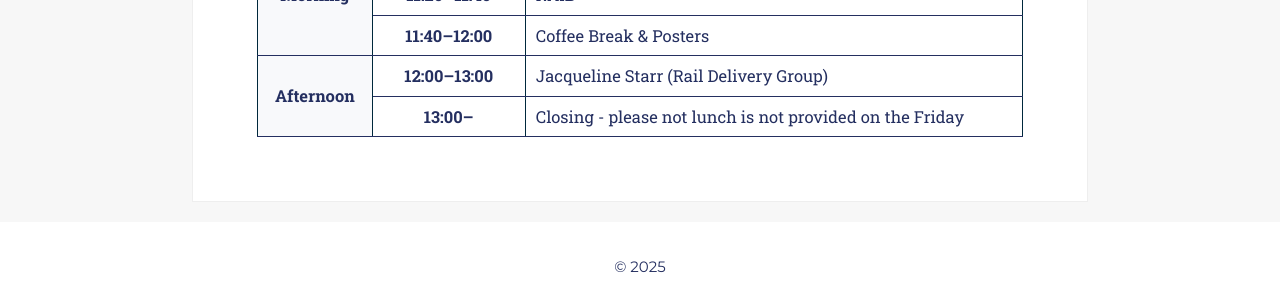
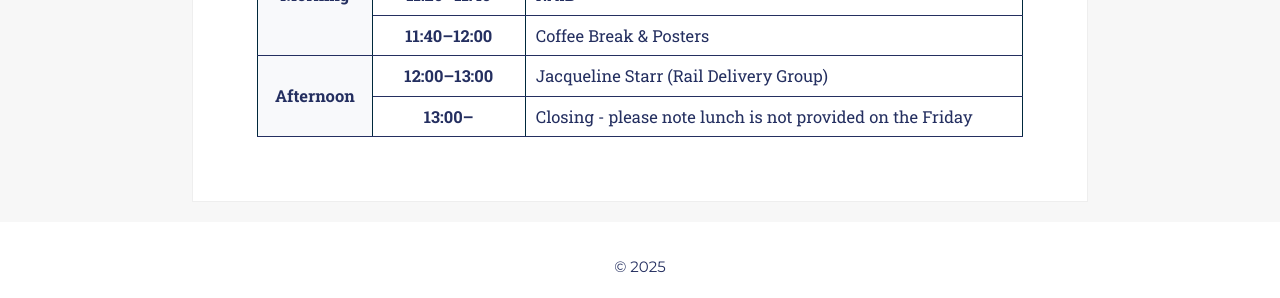
Before and after one commit to ukrrin2026swansea/ukrrin2026swansea.github.io, a Jekyll site: the page built from _2017_pages/programme.html, in a window 1280 px wide and 900 px high, scrolled down 719 px. Shown: the part 548-846 px from the top of the window. Built offline with Jekyll 4.4.1, drawn with Linux system fonts in a browser that asks for light colours; some web fonts are replaced.

Commit message:
spelling error

```diff
--- a/_data/twenty_17/programme_3.yml
+++ b/_data/twenty_17/programme_3.yml
@@ -19,4 +19,4 @@
 
 - block: Afternoon
   time: "13:00–"
-  title: "Closing - please not lunch is not provided on the Friday"
+  title: "Closing - please note lunch is not provided on the Friday"
```
